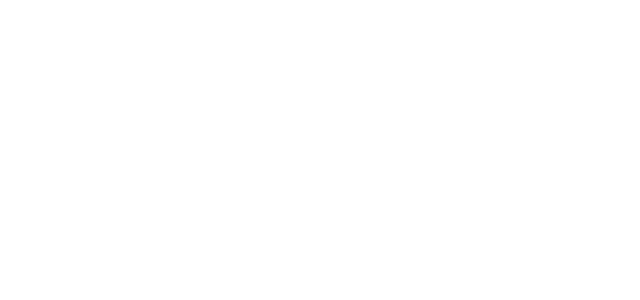
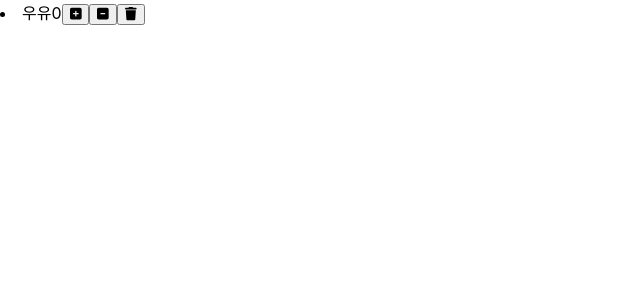
Before and after one commit to YUDONGHYUK/shopping-list-react, a React (Create React App) app: page / in a window 1280 px wide. Shown: the top 300 px of the page, without its empty margins (0-640 px from the left). Built offline with nearby package versions, Linux system fonts and the light colour scheme.

Commit message:
make: Item Component

```diff
--- a/package.json
+++ b/package.json
@@ -3,6 +3,7 @@
   "version": "0.1.0",
   "private": true,
   "dependencies": {
+    "@fortawesome/fontawesome-free": "^6.1.1",
     "@testing-library/jest-dom": "^5.14.1",
     "@testing-library/react": "^12.0.0",
     "@testing-library/user-event": "^13.2.1",
--- a/src/app.jsx
+++ b/src/app.jsx
@@ -1,9 +1,15 @@
 import React, { Component } from "react";
 import "./app.css";
+import "@fortawesome/fontawesome-free/js/all";
+import Item from "./components/item";
 
 class App extends Component {
   render() {
-    return <div></div>;
+    return (
+      <>
+        <Item />
+      </>
+    );
   }
 }
 
--- /dev/null
+++ b/src/components/item.jsx
@@ -0,0 +1,23 @@
+import React, { Component } from "react";
+
+class Item extends Component {
+  render() {
+    return (
+      <li className="item">
+        <span className="item-name">우유</span>
+        <span className="item-count">0</span>
+        <button className="item-button item-increase">
+          <i class="fas fa-plus-square"></i>
+        </button>
+        <button className="item-button item-decrease">
+          <i class="fas fa-minus-square"></i>
+        </button>
+        <button className="item-button item-delete">
+          <i class="fas fa-trash"></i>
+        </button>
+      </li>
+    );
+  }
+}
+
+export default Item;
```
Also changed, not shown: 1 other file (tests, documents, lock files or other folders).
